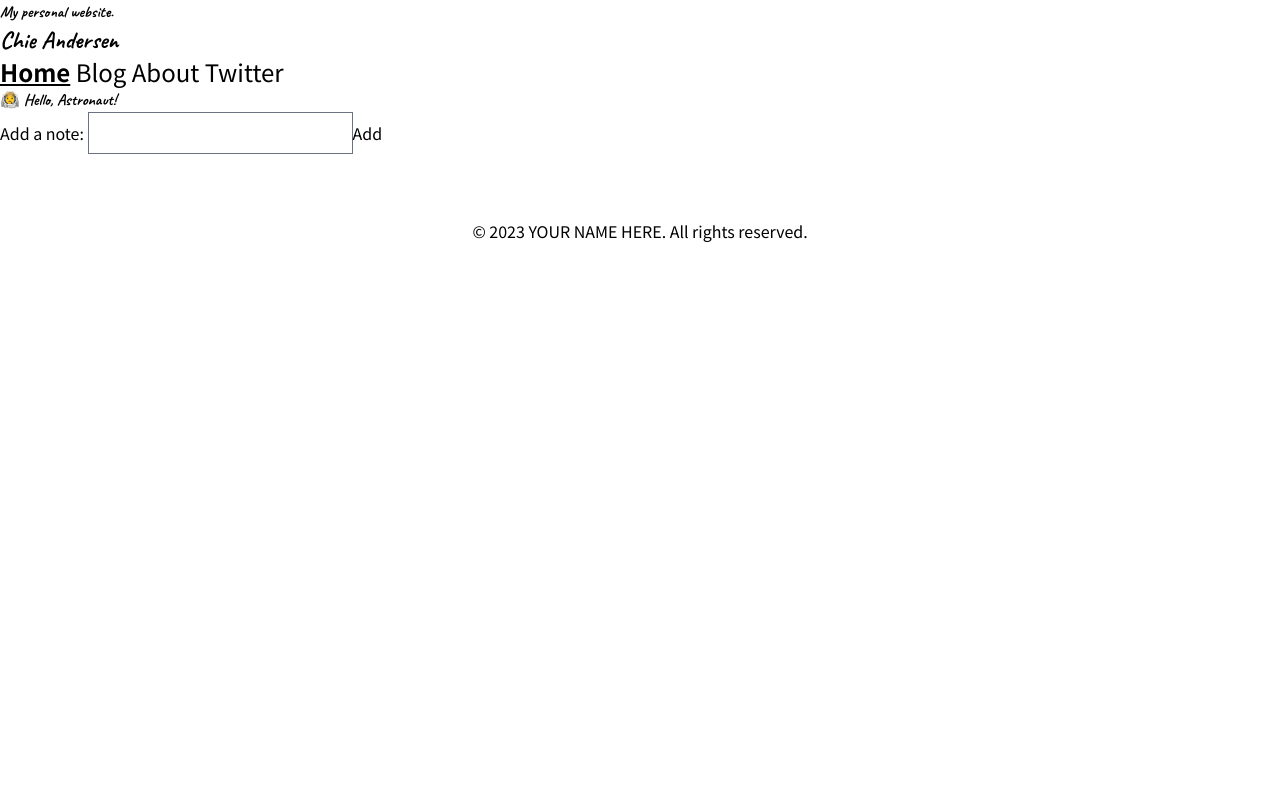
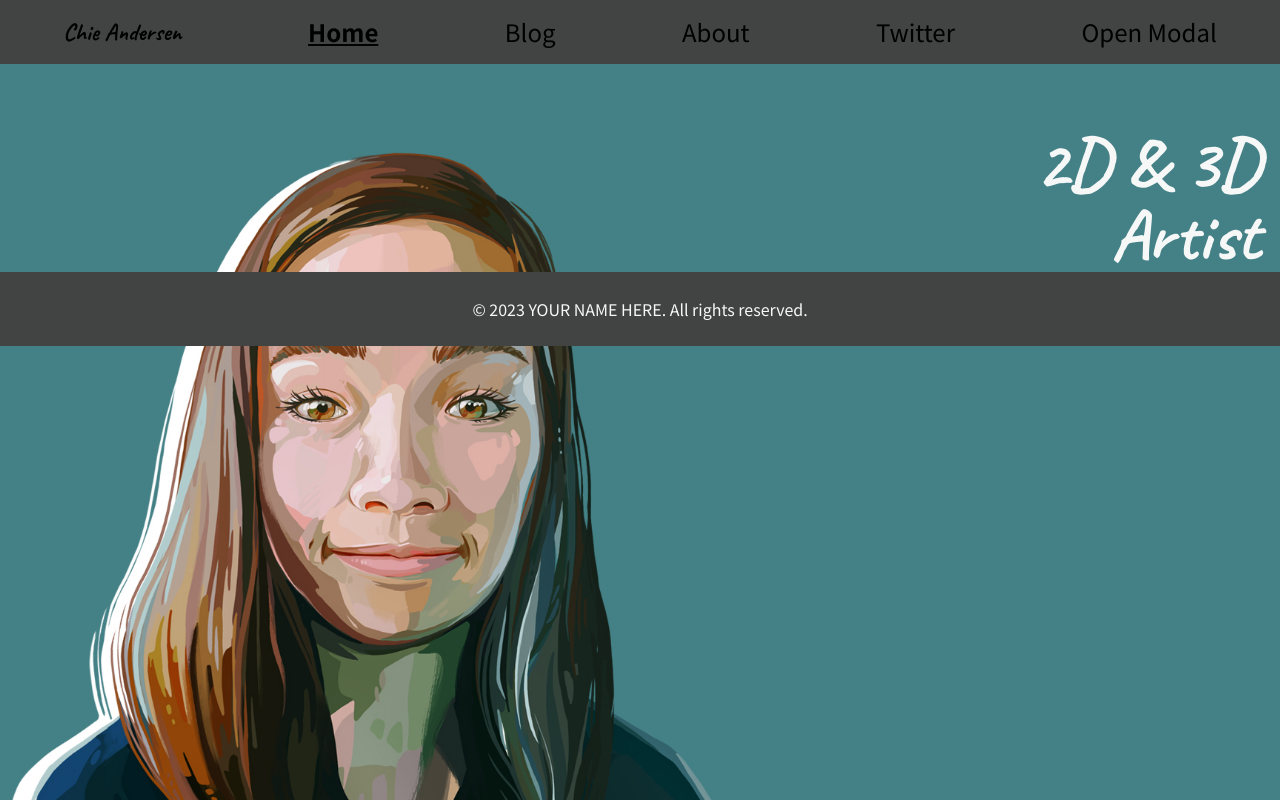
Before and after one commit to chieandersen/chie-portfolio-site, an Astro site: page / in a window 1280 px wide. Built offline with nearby package versions, Linux system fonts and the light colour scheme; Astro itself is replaced by a stand-in of ours; some packages are replaced by stand-ins of ours.

Commit message:
Added images and a modal

```diff
--- a/astro.config.mjs
+++ b/astro.config.mjs
@@ -14,6 +14,8 @@ import image from "@astrojs/image";
 // https://astro.build/config
 
 // https://astro.build/config
+
+// https://astro.build/config
 export default defineConfig({
   site: "https://example.com",
   integrations: [mdx(), sitemap(), react(), tailwind(), image()],
--- a/src/components/BaseHead.astro
+++ b/src/components/BaseHead.astro
@@ -1,23 +1,23 @@
 ---
 // Import the global.css file here so that it is included on
 // all pages through the use of the <BaseHead /> component.
-import '../styles/global.css';
+import "../styles/global.css";
 
 export interface Props {
-	title: string;
-	description: string;
-	image?: string;
+  title: string;
+  description: string;
+  image?: string;
 }
 
 const canonicalURL = new URL(Astro.url.pathname, Astro.site);
 
-const { title, description, image = '/placeholder-social.jpg' } = Astro.props;
+const { title, description, image = "/chie-banner.jpg" } = Astro.props;
 ---
 
 <!-- Global Metadata -->
 <meta charset="utf-8" />
 <meta name="viewport" content="width=device-width,initial-scale=1" />
-<link rel="icon" type="image/svg+xml" href="/favicon.svg" />
+<link rel="icon" type="image/svg+xml" href="/portrait-chie.jpg" />
 <meta name="generator" content={Astro.generator} />
 
 <!-- Canonical URL -->
--- a/src/components/Footer.astro
+++ b/src/components/Footer.astro
@@ -2,7 +2,7 @@
 const today = new Date();
 ---
 
-<footer class="m-10">
+<footer class="bg-neutral-700 text-neutral-50 h-auto bottom-0">
   &copy; {today.getFullYear()} YOUR NAME HERE. All rights reserved.
 </footer>
 <style>
--- a/src/components/Header.astro
+++ b/src/components/Header.astro
@@ -1,13 +1,13 @@
 ---
 import HeaderLink from "./HeaderLink.astro";
 import { SITE_TITLE } from "../consts";
+import ModalButton from "./modal-button";
 ---
 
-<header>
-  <h2>
-    {SITE_TITLE}
-  </h2>
-  <nav class="text-2xl">
+<header class="fixed z-10 top-0">
+  <nav
+    class="flex flex-row h-16 w-screen text-2xl bg-neutral-700 justify-around items-center"
+  >
     <h1>Chie Andersen</h1>
     <HeaderLink href="/">Home</HeaderLink>
     <HeaderLink href="/blog">Blog</HeaderLink>
@@ -15,5 +15,6 @@ import { SITE_TITLE } from "../consts";
     <HeaderLink href="https://twitter.com/astrodotbuild" target="_blank">
       Twitter
     </HeaderLink>
+    <ModalButton client:load>Fancy Text</ModalButton>
   </nav>
 </header>
--- /dev/null
+++ b/src/components/Modal.jsx
@@ -0,0 +1,19 @@
+import React from "react";
+
+export default function Modal({ modal, setModal, children }) {
+  if (!modal) return null;
+
+  return (
+    <>
+      <div
+        class="flex justify-center items-center fixed bg-jade opacity-90 right-0 left-0 top-0 bottom-0"
+        onClick={() => setModal(false)}
+      >
+        <div class="bg-neutral-50 w-1/2 h-1/2 m-auto">
+          <button onClick={() => setModal(false)}>Close</button>
+          {children}
+        </div>
+      </div>
+    </>
+  );
+}
--- a/src/components/NotesAddButton.jsx
+++ /dev/null
@@ -1,27 +0,0 @@
-import { useState } from "react";
-import { useStore } from "@nanostores/react";
-import { addNote, notes } from "../noteStore";
-
-export default function NoteAdder() {
-  const [userNote, setUserNote] = useState("");
-  const $notes = useStore(notes);
-
-  return (
-    <>
-      <label htmlFor="note">Add a note: </label>
-      <input
-        type="text"
-        name="note"
-        id="note"
-        onChange={(e) => setUserNote(e.target.value)}
-      />
-      <button onClick={() => addNote(userNote)}>Add</button>
-
-      <ul>
-        {$notes.map((note, index) => (
-          <li key={index}>{note}</li>
-        ))}
-      </ul>
-    </>
-  );
-}
--- /dev/null
+++ b/src/components/modal-button.tsx
@@ -0,0 +1,21 @@
+import React, { useState } from "react";
+import Modal from "./Modal";
+
+// children is anything that is being passed in as a prop
+export default function ModalButton({ children }) {
+  const [modal, setModal] = useState(false);
+  // when imported on other pages ex: <ModalButton>children here</ModalButton>
+  return (
+    <div>
+      <button
+        onClick={() => {
+          setModal(!modal);
+          console.log(modal);
+        }}
+      >
+        Open Modal
+      </button>
+      <Modal modal={modal} setModal={setModal} children={children} />
+    </div>
+  );
+}
--- a/src/consts.ts
+++ b/src/consts.ts
@@ -1,5 +1,5 @@
 // Place any global data in this file.
 // You can import this data from anywhere in your site by using the `import` keyword.
 
-export const SITE_TITLE = 'My personal website.';
-export const SITE_DESCRIPTION = 'Welcome to my website!';
+export const SITE_TITLE = "Chie Andersen";
+export const SITE_DESCRIPTION = "Chie's portfolio";
--- a/src/pages/index.astro
+++ b/src/pages/index.astro
@@ -3,7 +3,9 @@ import BaseHead from "../components/BaseHead.astro";
 import Header from "../components/Header.astro";
 import Footer from "../components/Footer.astro";
 import { SITE_TITLE, SITE_DESCRIPTION } from "../consts";
-import NoteAdder from "../components/NotesAddButton";
+import ModalButton from "../components/modal-button";
+import { Image } from "@astrojs/image/components";
+import banner from "../images/chie-banner.jpg";
 ---
 
 <!DOCTYPE html>
@@ -11,12 +13,24 @@ import NoteAdder from "../components/NotesAddButton";
   <head>
     <BaseHead title={SITE_TITLE} description={SITE_DESCRIPTION} />
   </head>
-  <body>
+  <body class="bg-jade-400">
     <Header title={SITE_TITLE} />
-    <main class="">
-      <h1 class="font-caveat">🧑‍🚀 Hello, Astronaut!</h1>
-      <NoteAdder client:load />
+    <main>
+      <section class="justify-center items-center">
+        <div class="absolute w-full h-full overflow-hidden">
+          <Image
+            class="absolute -z-10 h-auto left-1/2 top-1/2 min-w-full min-h-full object-cover -translate-x-1/2 -translate-y-1/2"
+            src={banner}
+            alt="Illustrated stylized self-portrait"
+          />
+        </div>
+        <div class="pt-32 flex flex-col text-neutral-50 mr-5">
+          <h1 class="text-7xl w-fit self-end">2D & 3D</h1>
+          <h1 class="text-7xl w-fit self-end">Artist</h1>
+        </div>
+      </section>
+
+      <Footer />
     </main>
-    <Footer />
   </body>
 </html>
--- a/src/styles/global.css
+++ b/src/styles/global.css
@@ -1,5 +1,5 @@
 @import url("https://fonts.googleapis.com/css2?family=Caveat:wght@400;500;600;700&display=swap");
-@import url("https://fonts.googleapis.com/css2?family=Noto+Sans+JP:wght@100...900&display=swap");
+@import url("https://fonts.googleapis.com/css2?family=Noto+Sans+JP:wght@100;300;400;500;700;900&display=swap");
 
 h1,
 h2,
--- a/tailwind.config.cjs
+++ b/tailwind.config.cjs
@@ -69,5 +69,5 @@ module.exports = {
       },
     },
   },
-  plugins: [require("@tailwindcss/forms"), require("@tailwindcss/typography")],
+  plugins: [],
 };
--- a/tsconfig.json
+++ b/tsconfig.json
@@ -1,6 +1,7 @@
 {
   "extends": "astro/tsconfigs/strict",
   "compilerOptions": {
+    "types": ["@astrojs/image/client"],
     "jsx": "react-jsx",
     "jsxImportSource": "react"
   }
```
Also changed, not shown: public/favicon.svg (deleted), src/images/chie-banner.jpg (added), 1 other file.
